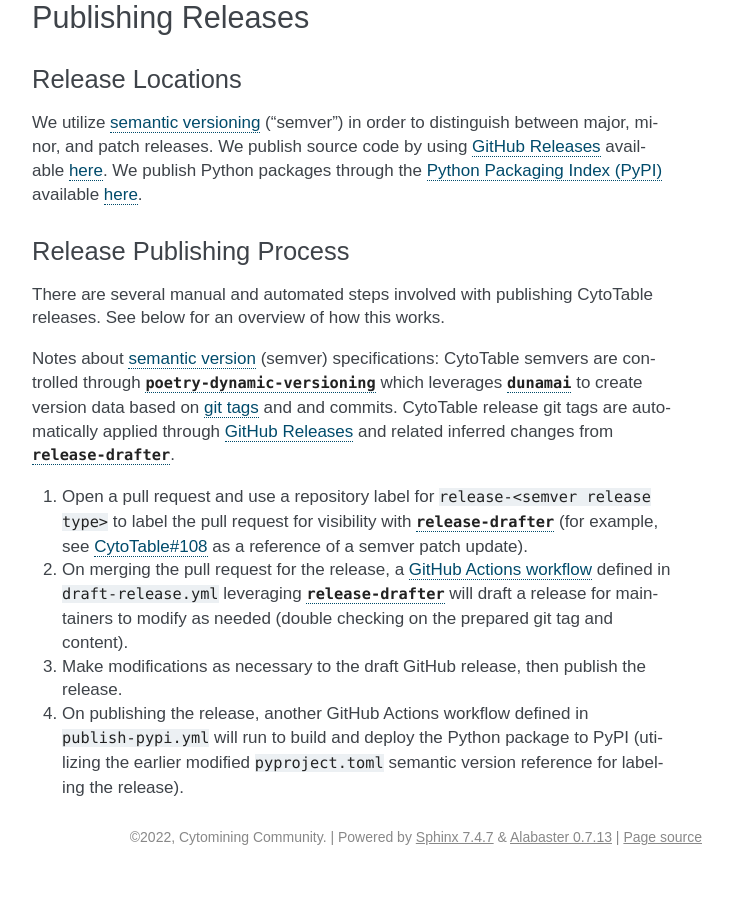
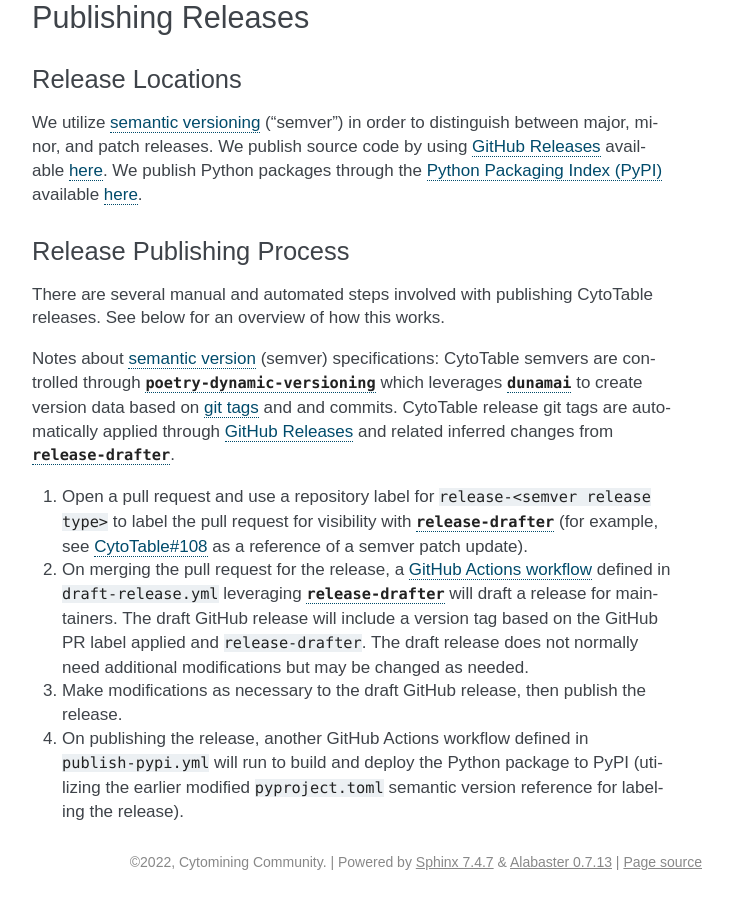
Before and after one commit to cytomining/CytoTable, a Sphinx documentation site: the page built from docs/source/contributing.md, in a window 1280 px wide and 900 px high, scrolled down 4601 px. Shown: the whole window, without its empty margins (438-1171 px from the left). Built offline with Sphinx 7.4.7, drawn with Linux system fonts in a browser that asks for light colours; before the commit the page ends 5476 px from its top, so only the background shows below that.

Commit message:
add additional notes about release drafts

```diff
--- a/docs/source/contributing.md
+++ b/docs/source/contributing.md
@@ -190,6 +190,8 @@
 CytoTable release git tags are automatically applied through [GitHub Releases](https://docs.github.com/en/repositories/releasing-projects-on-github/about-releases) and related inferred changes from [`release-drafter`](https://github.com/release-drafter/release-drafter).
 
 1. Open a pull request and use a repository label for `release-<semver release type>` to label the pull request for visibility with [`release-drafter`](https://github.com/release-drafter/release-drafter) (for example, see [CytoTable#108](https://github.com/cytomining/CytoTable/pull/108) as a reference of a semver patch update).
-1. On merging the pull request for the release, a [GitHub Actions workflow](https://docs.github.com/en/actions/using-workflows) defined in `draft-release.yml` leveraging [`release-drafter`](https://github.com/release-drafter/release-drafter) will draft a release for maintainers to modify as needed (double checking on the prepared git tag and content).
+1. On merging the pull request for the release, a [GitHub Actions workflow](https://docs.github.com/en/actions/using-workflows) defined in `draft-release.yml` leveraging [`release-drafter`](https://github.com/release-drafter/release-drafter) will draft a release for maintainers.
+The draft GitHub release will include a version tag based on the GitHub PR label applied and `release-drafter`.
+The draft release does not normally need additional modifications but may be changed as needed.
 1. Make modifications as necessary to the draft GitHub release, then publish the release.
 1. On publishing the release, another GitHub Actions workflow defined in `publish-pypi.yml` will run to build and deploy the Python package to PyPI (utilizing the earlier modified `pyproject.toml` semantic version reference for labeling the release).
```
